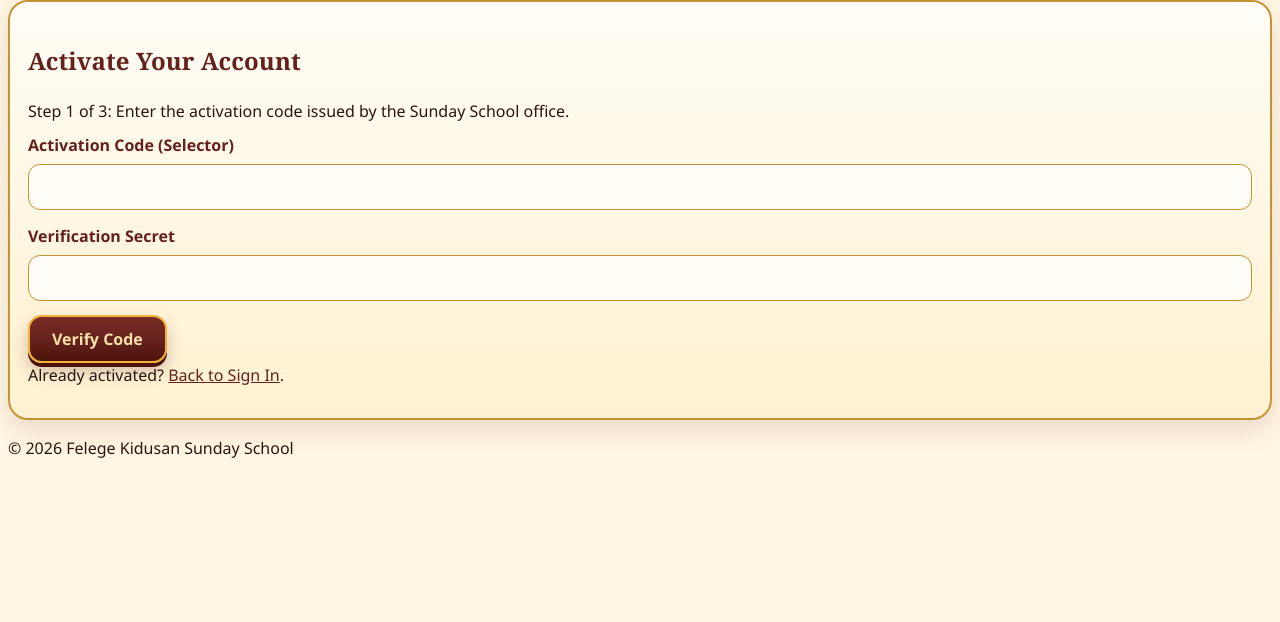
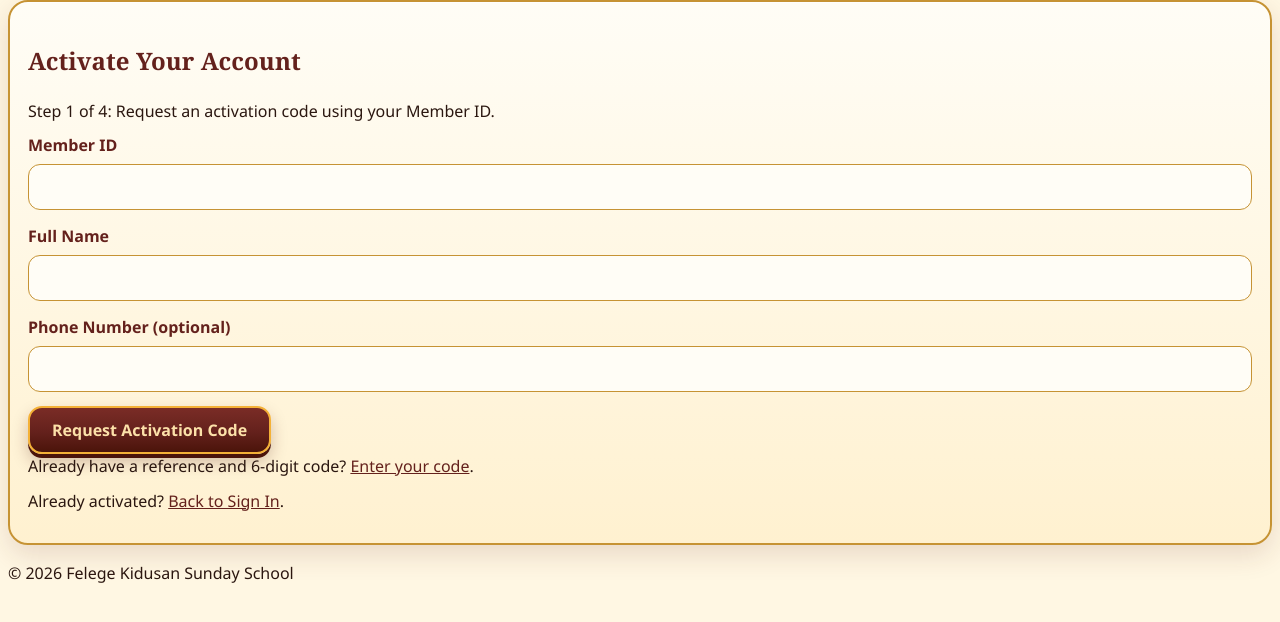
Before and after one commit to suraman21/ssms-member-app, a PHP site: page /activation in a window 1280 px wide. Shown: the part 58-680 px from the top of the page. Run offline with PHP 8.4, Linux system fonts and the light colour scheme.

Commit message:
Implement 4-step self-service activation (request -> verify -> credentials -> device)
Co-authored-by: arena-agent <297053741+arena-agent@users.noreply.github.com>

```diff
--- a/index.php
+++ b/index.php
@@ -65,47 +65,104 @@ try {
         'csrfToken'   => $session->csrfToken(),
     ];
 
+    if ($path === '/activation' && $method === 'GET') {
+        $requestedStep = (string) ($_GET['step'] ?? 'request');
+        $viewData['step'] = $requestedStep === 'verify' ? 'verify' : 'request';
+    }
+
     if ($path === '/activation' && $method === 'POST') {
         $csrf = is_string($_POST['csrf_token'] ?? null) ? $_POST['csrf_token'] : null;
         if (!$session->verifyCsrfToken($csrf)) {
             throw new HttpException(403, 'Invalid or expired form submission.');
         }
 
-        $step = (string) ($_POST['step'] ?? 'verify');
+        $step = (string) ($_POST['step'] ?? 'request');
         $acmRepo = new AcmRepository(new ApiClient($config->apiBaseUrl()));
 
-        if ($step === 'verify') {
-            $selector = trim((string) ($_POST['selector'] ?? ''));
-            $secret = trim((string) ($_POST['secret'] ?? ''));
-            if ($selector === '' || $secret === '') {
-                $viewData['step'] = 'verify';
-                $viewData['error'] = 'Please enter both the activation code and verification secret.';
+        if ($step === 'request') {
+            $memberCode = trim((string) ($_POST['member_code'] ?? ''));
+            $fullName = trim((string) ($_POST['full_name'] ?? ''));
+            $phone = trim((string) ($_POST['phone'] ?? ''));
+            $accountType = trim((string) ($_POST['account_type'] ?? 'member')) ?: 'member';
+
+            if ($memberCode === '' || $fullName === '') {
+                $viewData['step'] = 'request';
+                $viewData['error'] = 'Please enter your Member ID and Full Name.';
             } else {
                 try {
-                    $res = $acmRepo->verifyCode($selector, $secret);
-                    $logger->log('activation_verify', ['selector' => $selector]);
+                    $res = $acmRepo->requestCode($memberCode, $fullName, $phone !== '' ? $phone : null, $accountType);
+                    $logger->log('activation_request', ['member_code' => $memberCode]);
+                    $ref = (string) ($res['request_ref'] ?? '');
+                    $viewData['step'] = 'verify';
+                    $viewData['reference'] = $ref;
+                    $viewData['notice'] = 'Request submitted. Keep your reference (' . $ref . ') and enter the 6-digit code once approved.';
+                } catch (HttpException $ex) {
+                    $payload = $ex->publicPayload();
+                    $viewData['step'] = 'request';
+                    if ($ex->status() === 429 && !empty($payload['retry_after'])) {
+                        $viewData['error'] = 'Too many requests. Please wait ' . $payload['retry_after'] . ' seconds before trying again.';
+                    } else {
+                        $viewData['error'] = 'Unable to submit request right now. Please try again shortly.';
+                    }
+                }
+            }
+        } elseif ($step === 'verify') {
+            $reference = trim((string) ($_POST['reference'] ?? ''));
+            $rawOtp = (string) ($_POST['otp'] ?? '');
+            $otp = preg_replace('/\D+/', '', $rawOtp) ?? '';
+            $viewData['reference'] = $reference;
+
+            if ($reference === '' || strlen($otp) !== 6) {
+                $viewData['step'] = 'verify';
+                $viewData['error'] = 'Please enter your reference and a valid 6-digit code.';
+            } else {
+                try {
+                    $res = $acmRepo->verifyOtp($otp, $reference);
+                    $logger->log('activation_verify', ['reference' => $reference]);
                     $viewData['step'] = 'credentials';
                     $viewData['grant'] = (string) ($res['grant'] ?? '');
                     $viewData['idempotencyKey'] = bin2hex(random_bytes(16));
                 } catch (HttpException $ex) {
                     $viewData['step'] = 'verify';
-                    $viewData['error'] = $ex->getMessage();
+                    $code = $ex->publicPayload()['code'] ?? '';
+                    if ($code === 'code_invalid') {
+                        $viewData['error'] = 'The code or reference is invalid or expired. Check your code or request a new one.';
+                    } else {
+                        $viewData['error'] = $ex->getMessage();
+                    }
                 }
             }
         } elseif ($step === 'credentials') {
             $grant = (string) ($_POST['grant'] ?? '');
+            $username = trim((string) ($_POST['username'] ?? ''));
             $password = (string) ($_POST['password'] ?? '');
             $idempotencyKey = (string) ($_POST['idempotency_key'] ?? '');
+            if ($idempotencyKey === '') {
+                $idempotencyKey = bin2hex(random_bytes(16));
+            }
+
             try {
-                $res = $acmRepo->setCredentials($grant, $password, $idempotencyKey);
+                $res = $acmRepo->setCredentials($grant, $password, $idempotencyKey, $username !== '' ? $username : null);
                 $logger->log('activation_credentials', ['user_id' => $res['user_id'] ?? null]);
                 $viewData['step'] = 'device';
                 $viewData['grant'] = (string) ($res['device_grant'] ?? $grant);
             } catch (HttpException $ex) {
+                $code = $ex->publicPayload()['code'] ?? '';
                 $viewData['step'] = 'credentials';
                 $viewData['grant'] = $grant;
                 $viewData['idempotencyKey'] = $idempotencyKey;
-                $viewData['error'] = $ex->getMessage();
+                $viewData['username'] = $username;
+
+                if ($code === 'weak_password') {
+                    $viewData['error'] = $ex->getMessage();
+                } elseif ($code === 'username_unavailable') {
+                    $viewData['error'] = 'That username is already taken. Please choose another username.';
+                } elseif ($code === 'account_exists') {
+                    $viewData['step'] = 'request';
+                    $viewData['notice'] = 'Your request has been queued for office review. Please contact the Sunday School office.';
+                } else {
+                    $viewData['error'] = $ex->getMessage();
+                }
             }
         } elseif ($step === 'device_begin' || $step === 'device_complete') {
             header('Content-Type: application/json; charset=utf-8');
--- a/src/Repository/AcmRepository.php
+++ b/src/Repository/AcmRepository.php
@@ -16,21 +16,43 @@ final class AcmRepository
     }
 
     /**
-     * Step 1: Verify office-issued activation code.
-     * Strict body: only selector, secret, purpose, and optional installation_id.
+     * Step 0: Request an activation code.
+     * Strict body: member_code, full_name, account_type, and optional phone.
      *
      * @return array<string, mixed>
      */
-    public function verifyCode(
-        string $selector,
-        string $secret,
-        string $purpose = 'activate',
+    public function requestCode(
+        string $memberCode,
+        string $fullName,
+        ?string $phone = null,
+        string $accountType = 'member'
+    ): array {
+        $payload = [
+            'member_code'  => $memberCode,
+            'full_name'    => $fullName,
+            'account_type' => $accountType,
+        ];
+
+        if ($phone !== null && $phone !== '') {
+            $payload['phone'] = $phone;
+        }
+
+        return $this->client->request('POST', '/acm/activate/request', $payload);
+    }
+
+    /**
+     * Step 1: Verify the 6-digit OTP against a request_ref / ticket_no.
+     *
+     * @return array<string, mixed>
+     */
+    public function verifyOtp(
+        string $otp,
+        string $reference,
         ?string $installationId = null
     ): array {
         $payload = [
-            'selector' => $selector,
-            'secret'   => $secret,
-            'purpose'  => $purpose,
+            'otp'       => $otp,
+            'reference' => $reference,
         ];
 
         if ($installationId !== null && $installationId !== '') {
@@ -41,21 +63,31 @@ final class AcmRepository
     }
 
     /**
-     * Step 2: Set account password.
+     * Step 2: Set account credentials (username optional, password required).
      *
      * @return array<string, mixed>
      */
-    public function setCredentials(string $grant, string $password, string $idempotencyKey): array
-    {
-        return $this->client->request('POST', '/acm/activate/credentials', [
+    public function setCredentials(
+        string $grant,
+        string $password,
+        string $idempotencyKey,
+        ?string $username = null
+    ): array {
+        $payload = [
             'grant'           => $grant,
             'password'        => $password,
             'idempotency_key' => $idempotencyKey,
-        ]);
+        ];
+
+        if ($username !== null && $username !== '') {
+            $payload['username'] = $username;
+        }
+
+        return $this->client->request('POST', '/acm/activate/credentials', $payload);
     }
 
     /**
-     * Step 3: Begin P-256 device registration.
+     * Step 3a: Begin P-256 device registration.
      *
      * @return array<string, mixed>
      */
@@ -74,7 +106,7 @@ final class AcmRepository
     }
 
     /**
-     * Step 4: Complete device registration with DER-encoded ECDSA signature.
+     * Step 3b: Complete device registration with DER-encoded ECDSA signature.
      *
      * @return array<string, mixed>
      */
--- a/templates/pages/activation.php
+++ b/templates/pages/activation.php
@@ -1,15 +1,18 @@
 <?php
 /**
- * Account activation wizard.
+ * Self-service account activation wizard.
  *
  * @var callable(mixed): string $e
  * @var string|null $csrfToken
  * @var string|null $error
+ * @var string|null $notice
  * @var string|null $step
+ * @var string|null $reference
  * @var string|null $grant
  * @var string|null $idempotencyKey
+ * @var string|null $username
  */
-$currentStep = $step ?? 'verify';
+$currentStep = $step ?? 'request';
 ?>
 <section class="fk-card fk-auth-card" aria-labelledby="activation-heading">
     <h1 id="activation-heading" class="fk-card-title">Activate Your Account</h1>
@@ -18,28 +21,66 @@ $currentStep = $step ?? 'verify';
         <div class="fk-alert fk-alert-error" role="alert"><?= $e($error) ?></div>
     <?php endif; ?>
 
-    <?php if ($currentStep === 'verify'): ?>
-        <p class="fk-card-subtitle">Step 1 of 3: Enter the activation code issued by the Sunday School office.</p>
+    <?php if (!empty($notice)): ?>
+        <div class="fk-notice" role="status"><?= $e($notice) ?></div>
+    <?php endif; ?>
+
+    <?php if ($currentStep === 'request'): ?>
+        <p class="fk-card-subtitle">Step 1 of 4: Request an activation code using your Member ID.</p>
+        <form class="fk-form" method="post" action="/activation" novalidate>
+            <input type="hidden" name="csrf_token" value="<?= $e($csrfToken ?? '') ?>">
+            <input type="hidden" name="step" value="request">
+            <input type="hidden" name="account_type" value="member">
+
+            <div class="fk-field">
+                <label for="member_code" class="fk-label">Member ID</label>
+                <input id="member_code" name="member_code" type="text" class="fk-input" autocomplete="off" required>
+            </div>
+
+            <div class="fk-field">
+                <label for="full_name" class="fk-label">Full Name</label>
+                <input id="full_name" name="full_name" type="text" class="fk-input" autocomplete="name" required>
+            </div>
+
+            <div class="fk-field">
+                <label for="phone" class="fk-label">Phone Number (optional)</label>
+                <input id="phone" name="phone" type="tel" class="fk-input" autocomplete="tel">
+            </div>
+
+            <div class="fk-actions">
+                <button type="submit" class="fk-btn fk-btn-primary">Request Activation Code</button>
+            </div>
+        </form>
+        <p class="fk-help-text">
+            Already have a reference and 6-digit code? <a href="/activation?step=verify">Enter your code</a>.
+        </p>
+
+    <?php elseif ($currentStep === 'verify'): ?>
+        <p class="fk-card-subtitle">Step 2 of 4: Enter your reference number and the 6-digit code.</p>
         <form class="fk-form" method="post" action="/activation" novalidate>
             <input type="hidden" name="csrf_token" value="<?= $e($csrfToken ?? '') ?>">
             <input type="hidden" name="step" value="verify">
 
             <div class="fk-field">
-                <label for="selector" class="fk-label">Activation Code (Selector)</label>
-                <input id="selector" name="selector" type="text" class="fk-input" autocomplete="off" required>
+                <label for="reference" class="fk-label">Request Reference / Ticket No.</label>
+                <input id="reference" name="reference" type="text" class="fk-input" value="<?= $e($reference ?? '') ?>" autocomplete="off" required>
             </div>
 
             <div class="fk-field">
-                <label for="secret" class="fk-label">Verification Secret</label>
-                <input id="secret" name="secret" type="password" class="fk-input" autocomplete="off" required>
+                <label for="otp" class="fk-label">6-Digit Code</label>
+                <input id="otp" name="otp" type="text" inputmode="numeric" class="fk-input" placeholder="123 456" autocomplete="one-time-code" required>
             </div>
 
             <div class="fk-actions">
                 <button type="submit" class="fk-btn fk-btn-primary">Verify Code</button>
             </div>
         </form>
+        <p class="fk-help-text">
+            Need a new code? <a href="/activation">Request again</a>.
+        </p>
+
     <?php elseif ($currentStep === 'credentials'): ?>
-        <p class="fk-card-subtitle">Step 2 of 3: Choose a strong password for your account.</p>
+        <p class="fk-card-subtitle">Step 3 of 4: Choose your username and password.</p>
         <form class="fk-form" method="post" action="/activation" novalidate>
             <input type="hidden" name="csrf_token" value="<?= $e($csrfToken ?? '') ?>">
             <input type="hidden" name="step" value="credentials">
@@ -47,20 +88,26 @@ $currentStep = $step ?? 'verify';
             <input type="hidden" name="idempotency_key" value="<?= $e($idempotencyKey ?? '') ?>">
 
             <div class="fk-field">
-                <label for="password" class="fk-label">New Password</label>
+                <label for="username" class="fk-label">Username (optional)</label>
+                <input id="username" name="username" type="text" class="fk-input" value="<?= $e($username ?? '') ?>" autocomplete="username">
+            </div>
+
+            <div class="fk-field">
+                <label for="password" class="fk-label">Password</label>
                 <input id="password" name="password" type="password" class="fk-input" autocomplete="new-password" required>
             </div>
 
             <div class="fk-actions">
-                <button type="submit" class="fk-btn fk-btn-primary">Set Password</button>
+                <button type="submit" class="fk-btn fk-btn-primary">Set Credentials</button>
             </div>
         </form>
+
     <?php elseif ($currentStep === 'device'): ?>
-        <p class="fk-card-subtitle">Step 3 of 3: Register this browser as your trusted device.</p>
+        <p class="fk-card-subtitle">Step 4 of 4: Register this browser as your trusted device.</p>
         <div class="fk-notice" role="status">
-            Your device key is stored securely in this browser. Clearing browser data will require a new activation code from the office.
+            Your browser stores a non-extractable device key in this profile. Unlike the mobile app's hardware keystore, clearing site data or switching browsers will require an office re-issue.
         </div>
-        <div id="device-status" class="fk-help-text">Preparing device registration...</div>
+        <div id="device-status" class="fk-help-text">Ready to register this browser.</div>
         <div class="fk-actions">
             <button id="register-device-btn" type="button" class="fk-btn fk-btn-primary">Register This Device</button>
         </div>
@@ -70,6 +117,12 @@ $currentStep = $step ?? 'verify';
             const statusEl = document.getElementById('device-status');
             const csrfToken = <?= json_encode($csrfToken ?? '') ?>;
             const grant = <?= json_encode($grant ?? '') ?>;
+
+            if (!window.isSecureContext || !window.crypto || !window.crypto.subtle) {
+                statusEl.textContent = 'Device registration requires HTTPS (WebCrypto is unavailable on this origin). Please open this site over HTTPS.';
+                btn.disabled = true;
+                return;
+            }
 
             btn.addEventListener('click', async function () {
                 btn.disabled = true;
@@ -118,7 +171,7 @@ $currentStep = $step ?? 'verify';
                     statusEl.textContent = 'Device registered! Redirecting to Sign In...';
                     window.location.href = '/sign-in';
                 } catch (err) {
-                    statusEl.textContent = err.message || 'Device registration failed.';
+                    statusEl.textContent = err.message || 'Device registration failed. Please try again.';
                     btn.disabled = false;
                 }
             });
```
